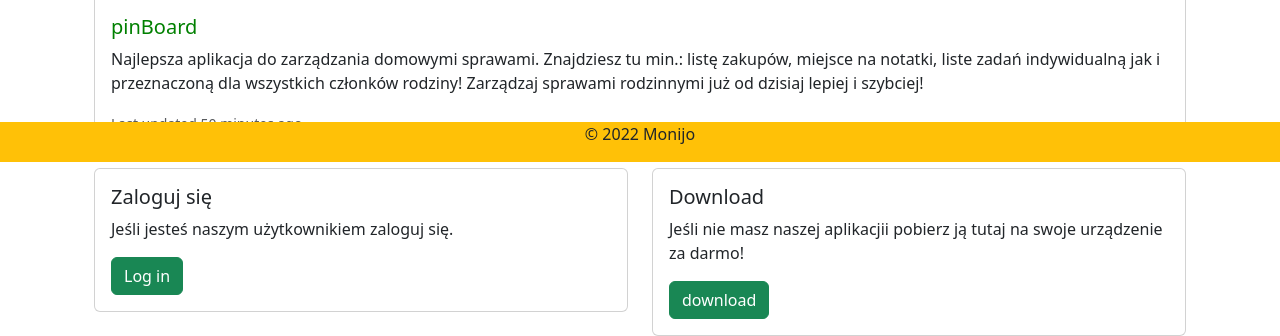
After one commit to Monijo/pinBoardv3, a Django app: template pinBoard/templates/pinBoard/landing_page.html in a window 1280 px wide. The commit adds this page. Shown: the part 638-974 px from the top of the page. Run offline with Django 4.2, Linux system fonts and the light colour scheme; the template is opened without the code that fills it, so the values that code supplies are empty; some libraries are stand-ins or nearby versions.

Commit message:
Add landing_page.

```diff
--- /dev/null
+++ b/pinBoard/templates/pinBoard/landing_page.html
@@ -0,0 +1,43 @@
+{% extends "base.html" %}
+{% load static %}
+
+{% block content %}
+
+    <div class="container">
+<div class="card mb-3">
+  <img src="static/images/tablica.jpg" class="card-img-" style="height: 580px" alt="...">
+  <div class="card-body">
+    <h5 class="card-title" style="color:green">pinBoard</h5>
+    <p class="card-text">Najlepsza aplikacja do zarządzania domowymi sprawami. Znajdziesz tu min.:
+            listę zakupów, miejsce na notatki, liste zadań indywidualną jak i przeznaczoną dla wszystkich członków rodziny!
+            Zarządzaj sprawami rodzinnymi już od dzisiaj lepiej i szybciej!</p>
+    <p class="card-text"><small class="text-muted">Last updated 50 minutes ago</small></p>
+  </div>
+</div>
+</div>
+
+    <div class="container">
+
+<div class="row">
+  <div class="col-sm-6">
+    <div class="card">
+      <div class="card-body">
+        <h5 class="card-title">Zaloguj się</h5>
+        <p class="card-text">Jeśli jesteś naszym użytkownikiem zaloguj się.</p>
+        <a href="{% url "pinBoard:sign_in" %}" class="btn btn-success">Log in</a>
+      </div>
+    </div>
+  </div>
+  <div class="col-sm-6">
+    <div class="card">
+      <div class="card-body">
+        <h5 class="card-title">Download</h5>
+        <p class="card-text">Jeśli nie masz naszej aplikacjii pobierz ją tutaj na swoje urządzenie za darmo!</p>
+        <a href="#" class="btn btn-success">download</a>
+      </div>
+    </div>
+  </div>
+</div>
+
+</div>
+{% endblock %}
--- a/pinBoard/views.py
+++ b/pinBoard/views.py
@@ -2,8 +2,7 @@ from django.shortcuts import render
 
 
 def home(request):
-    pass
-
+    return render(request, 'pinBoard/landing_page.html')
 
 def sign_up(request):
     pass
--- a/templates/partial/_footer.html
+++ b/templates/partial/_footer.html
@@ -1,5 +1,14 @@
 {% load static %}
+<style>
+    #footer {
+   position:absolute;
+   bottom:0;
+   width:100%;
+   height:40px;   /* Height of the footer */
+   text-align: center;
+}
 
-  <footer>
+</style>
+  <footer class="bg-warning" id="footer">
         <p>© 2022 Monijo </p>
     </footer>
--- a/templates/partial/_navbar.html
+++ b/templates/partial/_navbar.html
@@ -1,39 +1,39 @@
-{#{% load static %}#}
-{##}
-{#<nav class="navbar navbar-expand-lg navbar-light bg-warning">#}
-{#  <a class="navbar-brand" href="#">PinBoard</a>#}
-{#  <button class="navbar-toggler" type="button" data-toggle="collapse" data-target="#navbarNav" aria-controls="navbarNav" aria-expanded="false" aria-label="Toggle navigation">#}
-{#    <span class="navbar-toggler-icon"></span>#}
-{#  </button>#}
-{#  <div class="collapse navbar-collapse" id="navbarNav">#}
-{#    <ul class="navbar-nav">#}
-{#      <li class="nav-item active">#}
-{#        <a class="nav-link" href="{% url 'pinBoard:home' %}">Home </a>#}
-{#      </li>#}
-{#        {% if not user.is_authenticated %}#}
-{#      <li class="nav-item">#}
-{#        <a class="nav-link" href="{% url 'pinBoard:sign_up' %}">Sign up</a>#}
-{#      </li>#}
-{#      <li class="nav-item">#}
-{#        <a class="nav-link" href="{% url 'pinBoard:sign_in' %}">Login</a>#}
-{#      </li>#}
-{#        {% else %}#}
-{#         <li class="nav-item">#}
-{#        <a class="nav-link" href="{% url 'pinBoard:log_out' %}">Logout</a>#}
-{#      </li>#}
-{#        {% endif %}#}
-{#      <li class="nav-item">#}
-{#        <a class="nav-link disabled" href="#"></a>#}
-{#      </li></ul>#}
-{#  {% if user.is_authenticated %}#}
-{#    <ul class="nav justify-content-end">#}
-{#    <li class="nav-item">#}
-{#        <a class="nav-link disabled" href="#"><b>Witajcie </b></a>#}
-{#      </li>#}
-{##}
-{##}
-{##}
-{#    </ul>#}
-{#  {% endif %}#}
-{#  </div>#}
-{#</nav>#}
+{% load static %}
+
+<nav class="navbar navbar-expand-lg navbar-light bg-warning">
+  <a class="navbar-brand" href="#">PinBoard</a>
+  <button class="navbar-toggler" type="button" data-toggle="collapse" data-target="#navbarNav" aria-controls="navbarNav" aria-expanded="false" aria-label="Toggle navigation">
+    <span class="navbar-toggler-icon"></span>
+  </button>
+  <div class="collapse navbar-collapse" id="navbarNav">
+    <ul class="navbar-nav">
+      <li class="nav-item active">
+        <a class="nav-link" href="{% url 'pinBoard:home' %}">Home </a>
+      </li>
+        {% if not user.is_authenticated %}
+      <li class="nav-item">
+        <a class="nav-link" href="{% url 'pinBoard:sign_up' %}">Sign up</a>
+      </li>
+      <li class="nav-item">
+        <a class="nav-link" href="{% url 'pinBoard:sign_in' %}">Login</a>
+      </li>
+        {% else %}
+         <li class="nav-item">
+        <a class="nav-link" href="{% url 'pinBoard:log_out' %}">Logout</a>
+      </li>
+        {% endif %}
+      <li class="nav-item">
+        <a class="nav-link disabled" href="#"></a>
+      </li></ul>
+  {% if user.is_authenticated %}
+    <ul class="nav justify-content-end">
+    <li class="nav-item">
+        <a class="nav-link disabled" href="#"><b>Witajcie </b></a>
+      </li>
+
+
+
+    </ul>
+  {% endif %}
+  </div>
+</nav>
```
